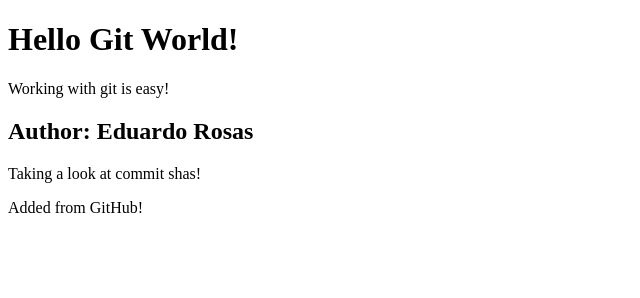
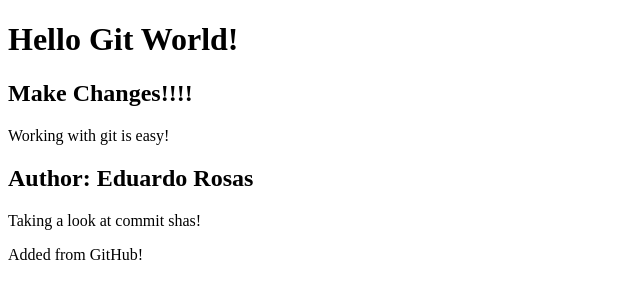
Before and after one commit to kyaox/GitGitHubMasterclass, a plain HTML site: page index.html in a window 1280 px wide. Shown: the whole page, without its empty margins (0-640 px from the left). Drawn offline with Linux system fonts and the light colour scheme.

Commit message:
Change html

```diff
--- a/index.html
+++ b/index.html
@@ -8,6 +8,7 @@
 </head>
 <body>
   <h1>Hello Git World!</h1>
+  <h2>Make Changes!!!!</h2>
 
   <div>
     <p>Working with git is easy!</p>
```
